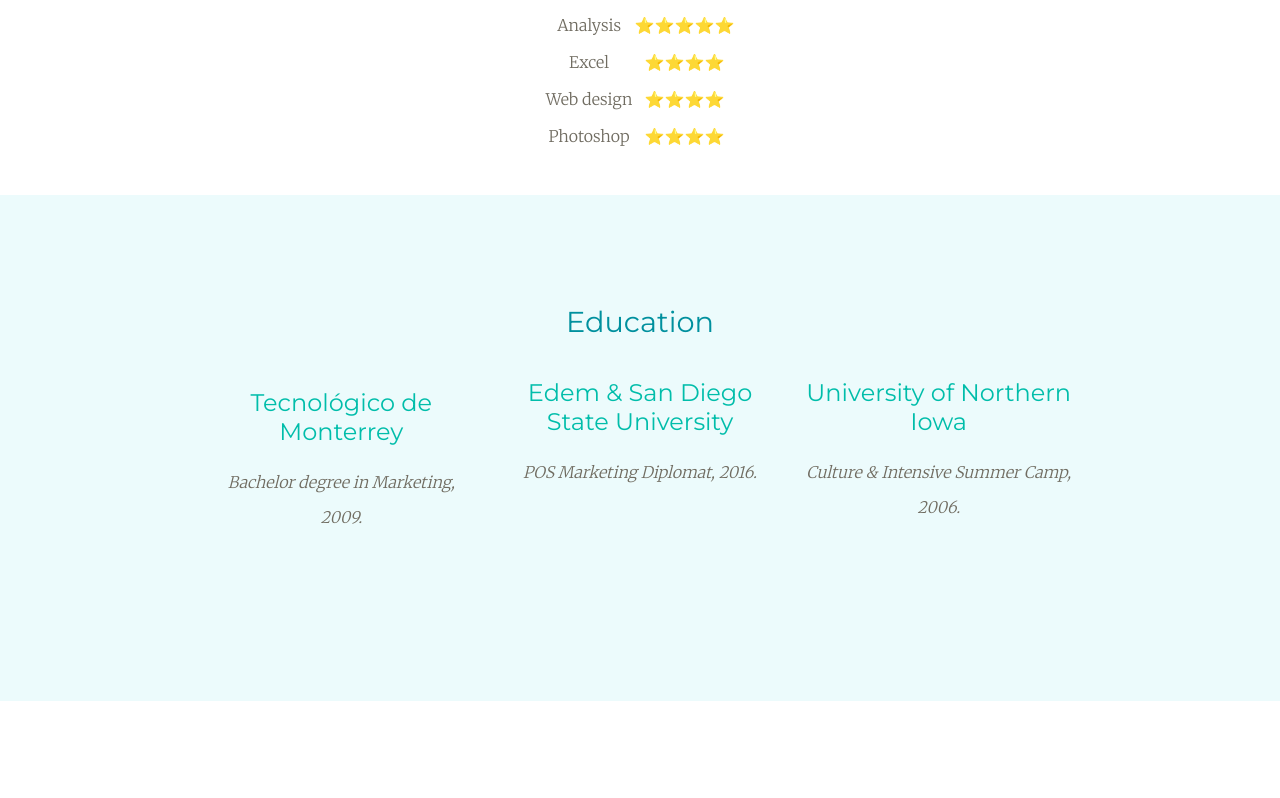
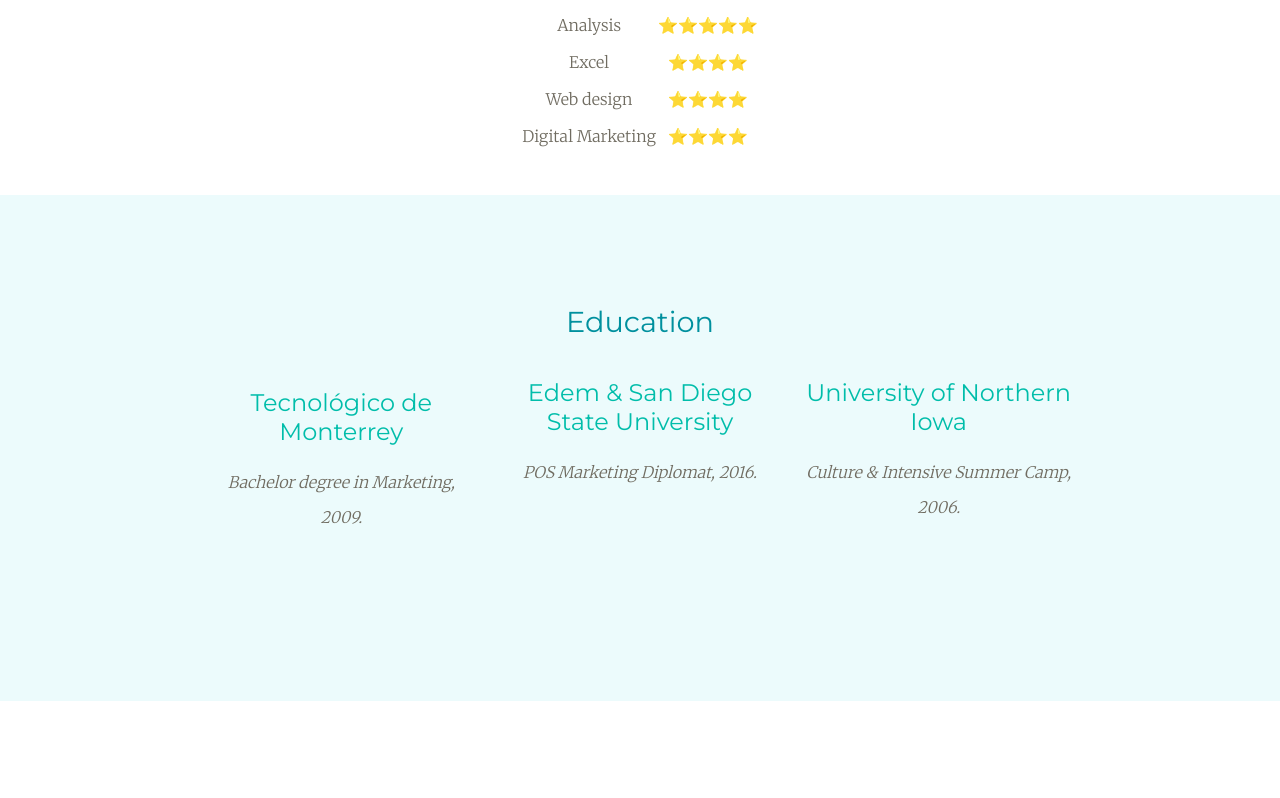
Before and after one commit to rocioliz/mysite, a plain HTML site: page index.html in a window 1280 px wide. Shown: the part 2189-2987 px from the top of the page. Drawn offline with nearby package versions, Linux system fonts and the light colour scheme.

Commit message:
Update index.html

```diff
--- a/index.html
+++ b/index.html
@@ -103,7 +103,7 @@
               <td>⭐⭐⭐⭐</td>
             </tr>
             <tr>
-              <td>Photoshop</td>
+              <td>Digital Marketing</td>
               <td>⭐⭐⭐⭐</td>
             </tr>
           </table>
```
